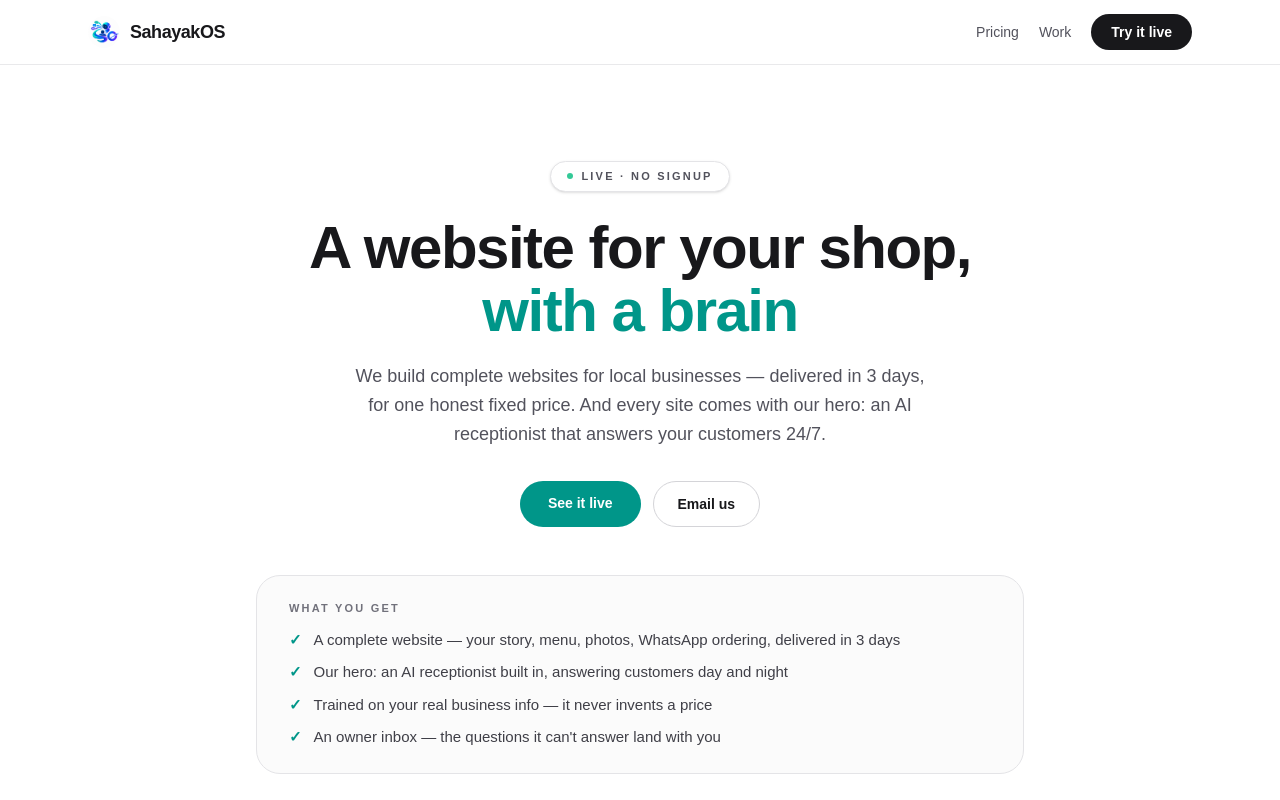
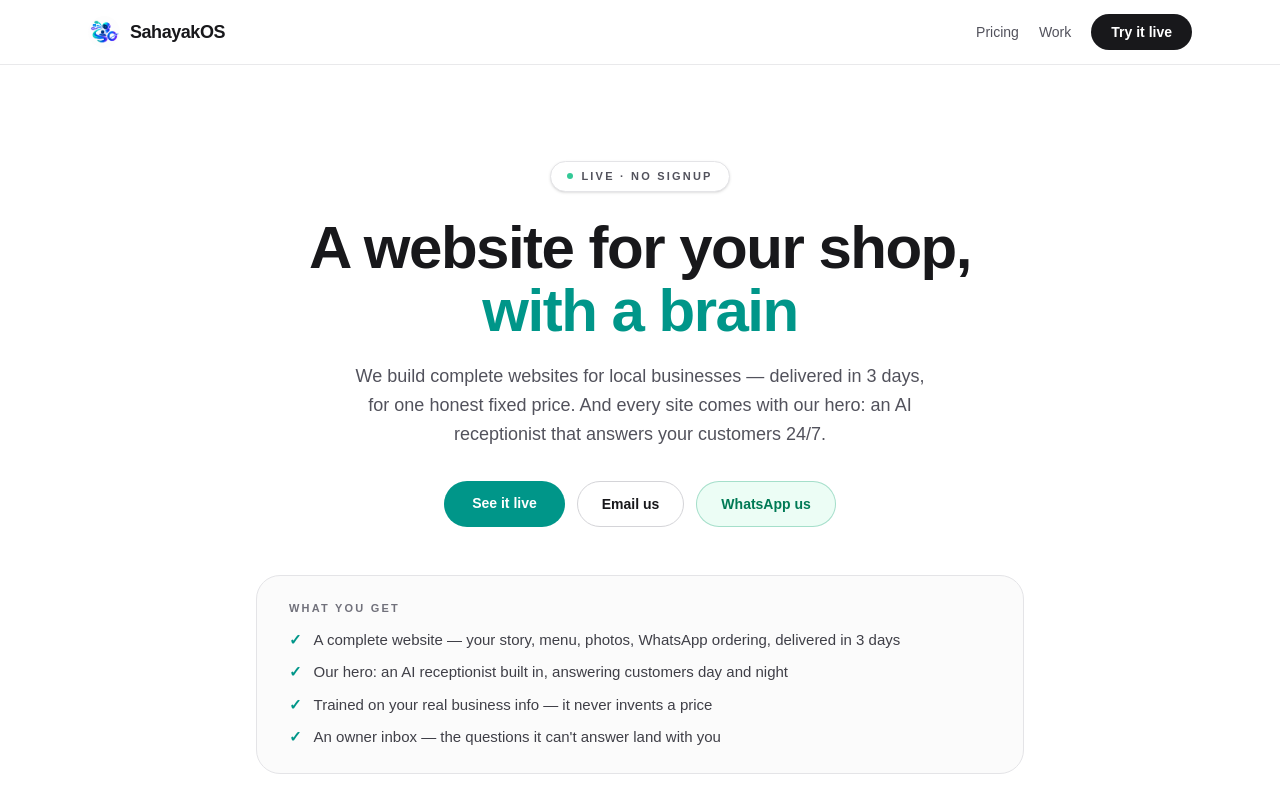
Before and after one commit to diwashUI/reply-agent, a Next.js app: page / in a window 1280 px wide. Shown: the top 800 px of the page. Built offline with nearby package versions, Linux system fonts and the light colour scheme.

Commit message:
Set WhatsApp number; WhatsApp CTA now live

```diff
--- a/app/page.tsx
+++ b/app/page.tsx
@@ -7,7 +7,7 @@ const GITHUB_URL = "https://github.com/diwashUI";
 const EMAIL = "itsaurevya@gmail.com";
 // diwash's WhatsApp number in international format, no "+" or spaces, e.g. "977981234567".
 // The WhatsApp buttons stay hidden until this is filled in.
-const WHATSAPP_NUMBER = "";
+const WHATSAPP_NUMBER = "9779828076618";
 const WHATSAPP_URL = `https://wa.me/${WHATSAPP_NUMBER}?text=${encodeURIComponent(
   "Hi SahayakOS! I want a website for my business."
 )}`;
```
